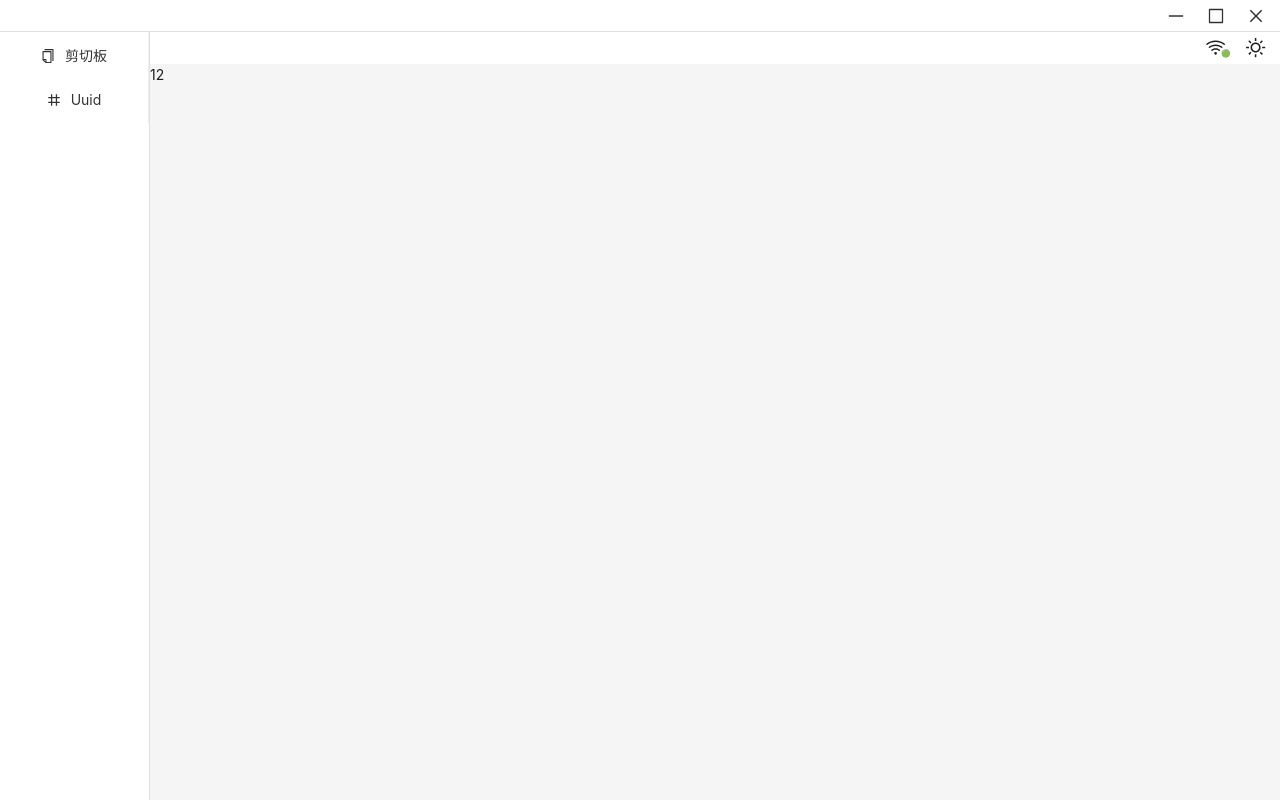
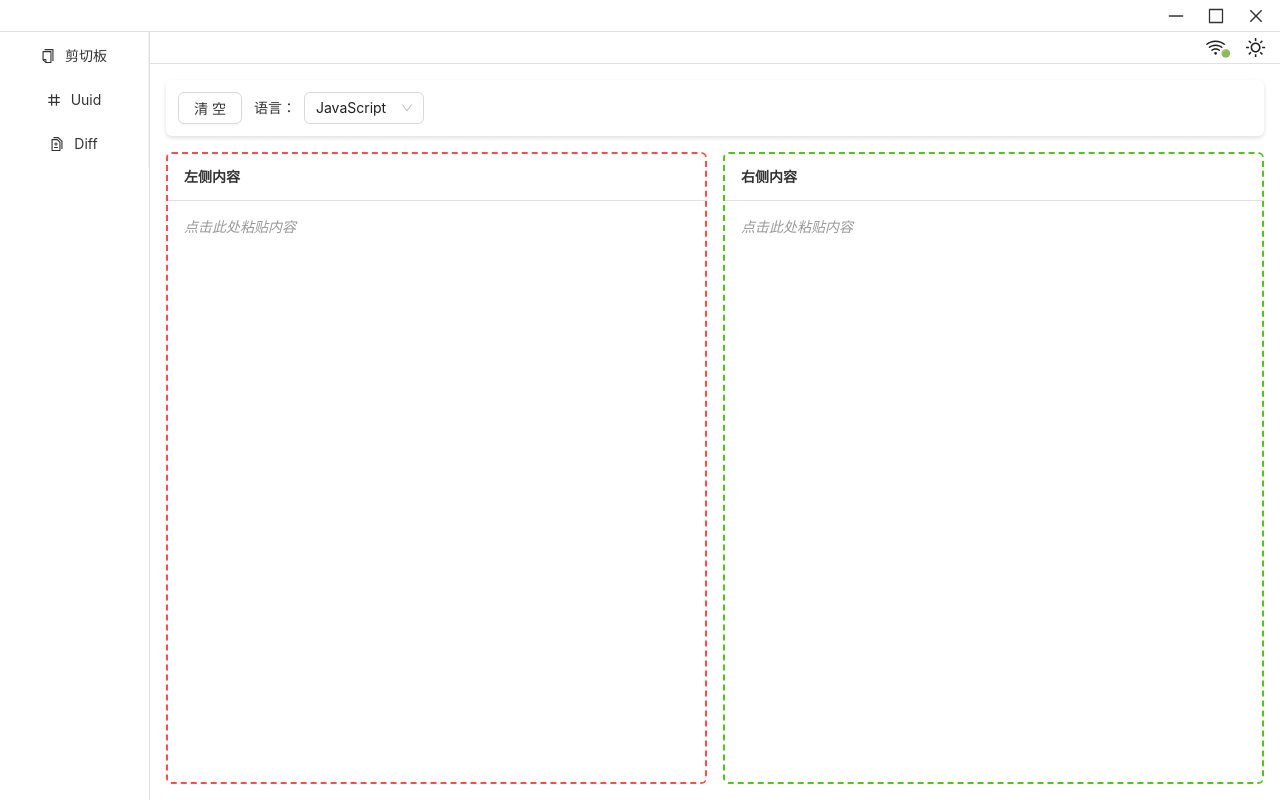
Before and after one commit to Yushi-ys/s-tools, a React (Vite) app: page /diff in a window 1280 px wide. Built offline with nearby package versions, Linux system fonts and the light colour scheme.

Commit message:
fix: diff功能页面

```diff
--- a/package.json
+++ b/package.json
@@ -36,6 +36,7 @@
     "react": "^19.1.1",
     "react-dom": "^19.1.1",
     "react-router-dom": "^7.9.5",
+    "react-syntax-highlighter": "^16.1.0",
     "yarn": "^1.22.22",
     "zustand": "^5.0.8"
   },
@@ -44,6 +45,7 @@
     "@eslint/js": "^9.33.0",
     "@types/react": "^19.2.2",
     "@types/react-dom": "^19.1.7",
+    "@types/react-syntax-highlighter": "^15.5.13",
     "@vitejs/plugin-legacy": "^7.2.1",
     "@vitejs/plugin-react": "^5.0.0",
     "cross-env": "^10.1.0",
--- a/src/App.css
+++ b/src/App.css
@@ -93,6 +93,10 @@ body {
   color: var(--text-primary) !important;
 }
 
+.ant-btn-color-default {
+  background-color: var(--bg-primary);
+  color: var(--text-primary);
+}
 /* App.css 或全局样式文件 */
 
 /* 现代简约滚动条 */
--- a/src/Layout/Header/index.module.less
+++ b/src/Layout/Header/index.module.less
@@ -2,6 +2,8 @@
   padding: 0;
   height: 2rem;
   background-color: var(--bg-primary);
+  border-bottom: 1px solid var(--border-color);
+
   .tools-btn {
     height: 100%;
     margin-right: 0.5rem;
--- a/src/Layout/Menus/index.tsx
+++ b/src/Layout/Menus/index.tsx
@@ -1,6 +1,6 @@
 import React, { useMemo } from "react";
 import { Menu, type MenuProps } from "antd";
-import { CopyOutlined, NumberOutlined } from "@ant-design/icons";
+import { CopyOutlined, DiffOutlined, NumberOutlined } from "@ant-design/icons";
 import { useRouter } from "@/hooks/useRouter";
 
 type MenuItem = Required<MenuProps>["items"][number];
@@ -18,12 +18,20 @@ const Menus: React.FC = () => {
           push("/clipboard");
         },
       },
-            {
+      {
         key: "uuid",
         label: "Uuid",
         icon: <NumberOutlined />,
         onClick: () => {
           push("/uuid");
+        },
+      },
+      {
+        key: "diff",
+        label: "Diff",
+        icon: <DiffOutlined />,
+        onClick: () => {
+          push("/diff");
         },
       },
     ];
--- a/src/types/constants/index.ts
+++ b/src/types/constants/index.ts
@@ -14,3 +14,22 @@ export const enum COPYKEYBOARDTYPELABEL {
   TEXT = "文本",
   IMAGE = "图像",
 }
+
+// 支持的语言列表
+export const LANGUAGE_OPTIONS = [
+  { value: "javascript", label: "JavaScript" },
+  { value: "typescript", label: "TypeScript" },
+  { value: "java", label: "Java" },
+  { value: "python", label: "Python" },
+  { value: "php", label: "PHP" },
+  { value: "cpp", label: "C++" },
+  { value: "csharp", label: "C#" },
+  { value: "go", label: "Go" },
+  { value: "rust", label: "Rust" },
+  { value: "html", label: "HTML" },
+  { value: "css", label: "CSS" },
+  { value: "json", label: "JSON" },
+  { value: "xml", label: "XML" },
+  { value: "sql", label: "SQL" },
+  { value: "bash", label: "Bash" },
+];
--- a/src/views/Clipboard/index.tsx
+++ b/src/views/Clipboard/index.tsx
@@ -1,4 +1,4 @@
-import React, { useMemo, useState } from "react";
+import React, { memo, useMemo, useState } from "react";
 import {
   useAdvancedClipboard,
   type IClipboardItem,
@@ -28,7 +28,8 @@ interface IRenderItemProps {
   handleCopy: (e: React.MouseEvent, item: IClipboardItem) => void;
 }
 
-const RenderItem = ({
+const RenderItem = memo(
+  ({
     item,
     index,
     updateSelectedIndex,
@@ -85,7 +86,8 @@ const RenderItem = ({
         </div>
       </div>
     );
-};
+  }
+);
 
 const items: TabsProps["items"] = [
   {
--- a/src/views/Diff/index.module.less
+++ b/src/views/Diff/index.module.less
@@ -0,0 +1,154 @@
+.diffWrapper {
+  display: flex;
+  flex-direction: column;
+  height: 100%;
+  padding: 16px;
+  background-color: var(--bg-primary);
+
+  .header {
+    display: flex;
+    align-items: center;
+    gap: 12px;
+    margin-bottom: 16px;
+    padding: 12px;
+    background: var(--bg-primary);
+    border-radius: 6px;
+    box-shadow: 0 2px 4px var(--border-color);
+
+    .languageSelector {
+      display: flex;
+      align-items: center;
+      gap: 8px;
+
+      .selectorLabel {
+        color: var(--text-primary);
+        font-size: 14px;
+      }
+    }
+
+    .status {
+      margin-left: auto;
+      color: #1890ff;
+      font-weight: 500;
+    }
+  }
+
+  .content {
+    flex: 1;
+    display: flex;
+    gap: 16px;
+    overflow: hidden;
+
+    .panel {
+      flex: 1;
+      display: flex;
+      flex-direction: column;
+      background: var(--bg-primary);
+      border: 2px dashed #d9d9d9;
+      border-radius: 6px;
+      cursor: pointer;
+      transition: all 0.3s ease;
+      overflow: hidden;
+
+      &:hover {
+        border-color: #1890ff;
+        box-shadow: 0 4px 8px rgba(24, 144, 255, 0.2);
+      }
+
+      &.active {
+        border-color: #1890ff;
+        border-style: solid;
+        box-shadow: 0 4px 12px rgba(24, 144, 255, 0.3);
+      }
+
+      .panelHeader {
+        padding: 12px 16px;
+        background: var(--bg-primary);
+        border-bottom: 1px solid var(--border-color);
+        font-weight: 600;
+        color: var(--text-primary);
+      }
+
+      .panelBody {
+        flex: 1;
+        display: flex;
+        overflow: auto;
+        background: var(--bg-primary);
+      }
+
+      .lineNumbers {
+        background: var(--bg-primary);
+        border-right: 1px solid #333;
+        padding: 16px 8px;
+        text-align: right;
+        color: var(--text-primary);
+        font-family: "Monaco", "Menlo", "Ubuntu Mono", monospace;
+        font-size: 12px;
+        line-height: 1.5;
+        user-select: none;
+        min-width: 50px;
+      }
+
+      .lineNumber {
+        padding: 0 4px;
+      }
+
+      .panelContent {
+        flex: 1;
+        padding: 16px;
+        background: var(--bg-primary);
+        white-space: pre-wrap;
+        word-wrap: break-word;
+        font-family: "Monaco", "Menlo", "Ubuntu Mono", monospace;
+        font-size: 14px;
+        line-height: 1.5;
+        color: #d4d4d4;
+
+        .placeholder {
+          color: #999;
+          font-style: italic;
+        }
+
+        // 覆盖 SyntaxHighlighter 的样式
+        :global(.react-syntax-highlighter-line-number) {
+          color: #858585 !important;
+        }
+
+        :global(pre) {
+          background: var(--bg-primary) !important;
+          margin: 0 !important;
+          padding: 0 !important;
+          font-weight: 500;
+        }
+      }
+    }
+
+    .leftPanel {
+      border-color: #ff4d4f;
+
+      &:hover {
+        border-color: #ff4d4f;
+        box-shadow: 0 4px 8px rgba(255, 77, 79, 0.2);
+      }
+
+      &.active {
+        border-color: #ff4d4f;
+        box-shadow: 0 4px 12px rgba(255, 77, 79, 0.3);
+      }
+    }
+
+    .rightPanel {
+      border-color: #52c41a;
+
+      &:hover {
+        border-color: #52c41a;
+        box-shadow: 0 4px 8px rgba(82, 196, 26, 0.2);
+      }
+
+      &.active {
+        border-color: #52c41a;
+        box-shadow: 0 4px 12px rgba(82, 196, 26, 0.3);
+      }
+    }
+  }
+}
--- a/src/views/Diff/index.tsx
+++ b/src/views/Diff/index.tsx
@@ -1,5 +1,145 @@
+import { useState } from "react";
+import { Button, Select } from "antd";
+import { Prism as SyntaxHighlighter } from "react-syntax-highlighter";
+import { useMemoizedFn } from "ahooks";
+import { LANGUAGE_OPTIONS } from "@/types/constants";
+
+import styles from "./index.module.less";
+
+const { Option } = Select;
+
 const DiffPage: React.FC = () => {
-  return <div>12</div>;
+  const [leftContent, setLeftContent] = useState<string>("");
+  const [rightContent, setRightContent] = useState<string>("");
+  const [activeSide, setActiveSide] = useState<"left" | "right" | null>(null);
+  const [language, setLanguage] = useState<string>("javascript");
+
+  // 计算行数
+  const getLineCount = useMemoizedFn((content: string) => {
+    if (!content) return 0;
+    return content.split("\n").length;
+  });
+
+  // 行号显示
+  const renderLineNumbers = useMemoizedFn((content: string) => {
+    const lineCount = getLineCount(content);
+    if (lineCount === 0) return null;
+
+    return (
+      <div className={styles.lineNumbers}>
+        {Array.from({ length: lineCount }, (_, i) => (
+          <div key={i + 1} className={styles.lineNumber}>
+            {i + 1}
+          </div>
+        ))}
+      </div>
+    );
+  });
+
+  // 渲染代码内容
+  const renderCodeContent = useMemoizedFn((content: string) => {
+    if (!content) {
+      return <div className={styles.placeholder}>点击此处粘贴内容</div>;
+    }
+
+    return (
+      <SyntaxHighlighter
+        language={language}
+        showLineNumbers={false}
+        customStyle={{
+          background: "transparent",
+          padding: 0,
+          margin: 0,
+          fontSize: "0.8rem",
+          lineHeight: "1.5",
+        }}
+        codeTagProps={{
+          style: {
+            background: "transparent",
+            fontFamily: "'Monaco', 'Menlo', 'Ubuntu Mono', monospace",
+          },
+        }}
+      >
+        {content}
+      </SyntaxHighlighter>
+    );
+  });
+
+  const handlePaste = useMemoizedFn(async (side: "left" | "right") => {
+    const text = await navigator.clipboard.readText();
+    if (side === "left") {
+      setLeftContent(text);
+    } else {
+      setRightContent(text);
+    }
+    setActiveSide(side);
+  });
+
+  const handleClear = useMemoizedFn(() => {
+    setLeftContent("");
+    setRightContent("");
+    setActiveSide(null);
+  });
+
+  const handleLanguageChange = useMemoizedFn((value: string) => {
+    setLanguage(value);
+  });
+
+  return (
+    <div className={styles.diffWrapper}>
+      <div className={styles.header}>
+        <Button onClick={handleClear}>清空</Button>
+        <div className={styles.languageSelector}>
+          <span className={styles.selectorLabel}>语言：</span>
+          <Select
+            value={language}
+            onChange={handleLanguageChange}
+            style={{ width: 120 }}
+            size="middle"
+          >
+            {LANGUAGE_OPTIONS.map((lang) => (
+              <Option key={lang.value} value={lang.value}>
+                {lang.label}
+              </Option>
+            ))}
+          </Select>
+        </div>
+        <div className={styles.status}>
+          {activeSide && `已粘贴到${activeSide === "left" ? "左侧" : "右侧"}`}
+        </div>
+      </div>
+      <div className={styles.content}>
+        <div
+          className={`${styles.panel} ${styles.leftPanel} ${
+            activeSide === "left" ? styles.active : ""
+          }`}
+          onClick={() => handlePaste("left")}
+        >
+          <div className={styles.panelHeader}>左侧内容</div>
+          <div className={styles.panelBody}>
+            {renderLineNumbers(leftContent)}
+            <div className={styles.panelContent}>
+              {renderCodeContent(leftContent)}
+            </div>
+          </div>
+        </div>
+        <div
+          className={`${styles.panel} ${styles.rightPanel} ${
+            activeSide === "right" ? styles.active : ""
+          }`}
+          onClick={() => handlePaste("right")}
+        >
+          <div className={styles.panelHeader}>右侧内容</div>
+          <div className={styles.panelBody}>
+            {renderLineNumbers(rightContent)}
+            <div className={styles.panelContent}>
+              {renderCodeContent(rightContent)}
+            </div>
+          </div>
+        </div>
+      </div>
+    </div>
+  );
 };
 
 export default DiffPage;
--- a/src/views/Uuid/index.module.less
+++ b/src/views/Uuid/index.module.less
@@ -16,5 +16,6 @@
   .content {
     flex: 1;
     overflow-y: scroll;
+    padding-left: 1rem;
   }
 }
--- a/src/views/Uuid/index.tsx
+++ b/src/views/Uuid/index.tsx
@@ -70,7 +70,7 @@ const UuidPage: React.FC = () => {
       <div className={styles.content}>
         {uuids.map((item, index) => {
           return (
-            <Title level={5} copyable title="复制">
+            <Title level={5} copyable title="复制" key={"uuid" + index}>
               {`${index + 1}.  `}
               {item}
             </Title>
```
Also changed, not shown: 1 other file (tests, documents, lock files or other folders). Lines whose indentation alone changed are shown as unchanged.
